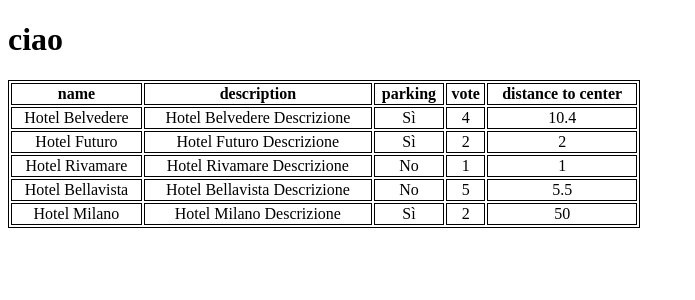
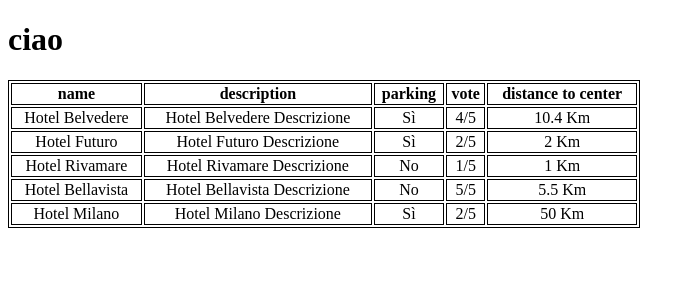
Before and after one commit to LucaAgatinoPrivitera/php-hotel, a PHP site: page / in a window 1280 px wide. Shown: the top 300 px of the page, without its empty margins (0-695 px from the left). Run offline with PHP 8.4, Linux system fonts and the light colour scheme.

Commit message:
Aggiunte alcune piccolezze alla table

```diff
--- a/index.php
+++ b/index.php
@@ -32,7 +32,7 @@ include 'data.php';
         </tr>
 
             <?php foreach ($hotels as $hotel) {
-                echo "<tr>" . "<td>" . $hotel["name"] . "</td>" . "<td>" . $hotel["description"] . "</td>" . "<td>" . ($hotel['parking'] ? 'Sì' : 'No') . "</td>" . "<td>" . $hotel["vote"] . "</td>" . "<td>" . $hotel["distance_to_center"] . "</td>" . "</tr>";
+                echo "<tr>" . "<td>" . $hotel["name"] . "</td>" . "<td>" . $hotel["description"] . "</td>" . "<td>" . ($hotel['parking'] ? 'Sì' : 'No') . "</td>" . "<td>" . $hotel["vote"] ."/5" . "</td>" . "<td>" . $hotel["distance_to_center"] ." Km" . "</td>" . "</tr>";
             }
             ?>
     </table>
```
